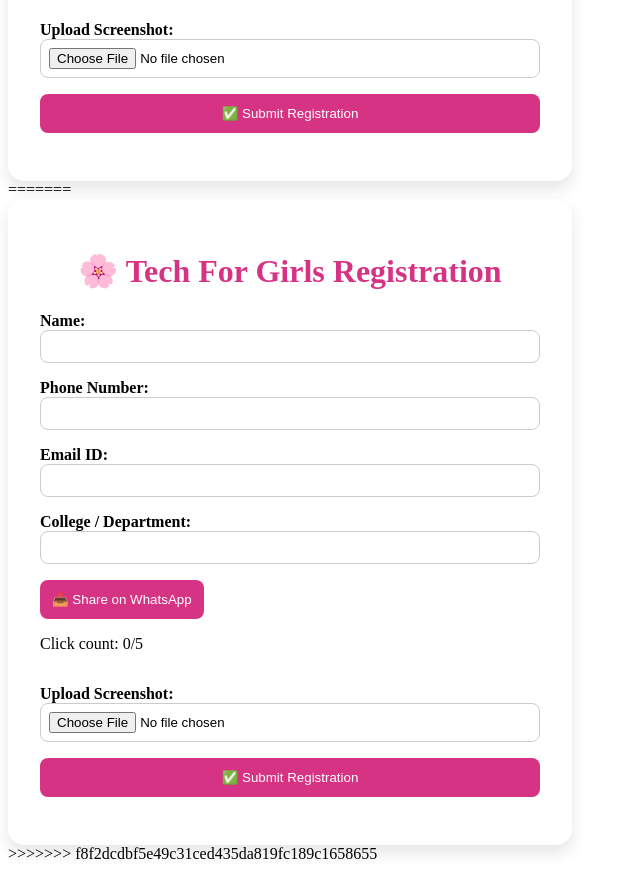
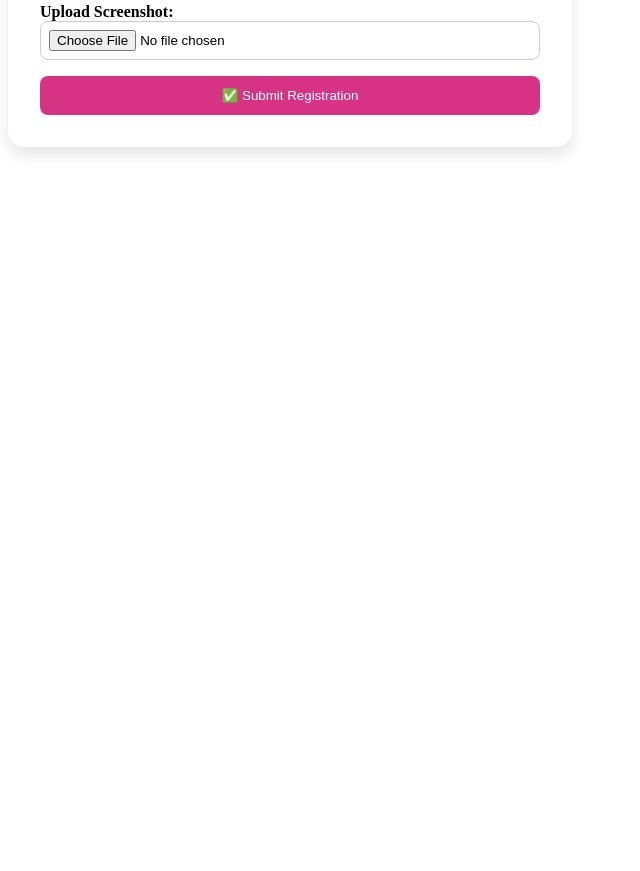
Before and after one commit to yashaswisaiteja/tech-for-girls-registration, a plain HTML site: page index.html in a window 1280 px wide. Shown: the part 491-1362 px from the top of the page, without its empty margins (0-640 px from the left). After the commit the page ends 800 px from the top, so only its background shows below. Drawn offline with Linux system fonts and the light colour scheme.

Commit message:
Resolved merge conflict and cleaned up index.html

```diff
--- a/index.html
+++ b/index.html
@@ -1,4 +1,3 @@
-<<<<<<< HEAD
 <!DOCTYPE html>
 <html lang="en">
 <head>
@@ -37,44 +36,3 @@
 
   <script src="script.js"></script>
 </body>
-=======
-<!DOCTYPE html>
-<html lang="en">
-<head>
-  <meta charset="UTF-8" />
-  <meta name="viewport" content="width=device-width, initial-scale=1.0" />
-  <title>Tech For Girls Registration</title>
-  <link rel="stylesheet" href="style.css" />
-</head>
-<body>
-  <div class="container">
-    <h1>🌸 Tech For Girls Registration</h1>
-    <form id="registrationForm">
-      <label>Name: <input type="text" name="name" required /></label>
-      <label>Phone Number: <input type="number" name="phone" required /></label>
-      <label>Email ID: <input type="email" name="email" required /></label>
-      <label>College / Department:
-        <input type="text" name="college" required />
-      </label>
-
-      <div class="share-section">
-        <button type="button" id="shareBtn">📤 Share on WhatsApp</button>
-        <p id="shareCounter">Click count: 0/5</p>
-      </div>
-
-      <label>Upload Screenshot:
-        <input type="file" id="screenshot" name="screenshot" required />
-      </label>
-
-      <button type="submit" id="submitBtn">✅ Submit Registration</button>
-    </form>
-
-    <div id="thankYou" class="hidden">
-      🎉 Your submission has been recorded. Thanks for being part of Tech for Girls!
-    </div>
-  </div>
-
-  <script src="script.js"></script>
-</body>
->>>>>>> f8f2dcdbf5e49c31ced435da819fc189c1658655
-</html>
```
